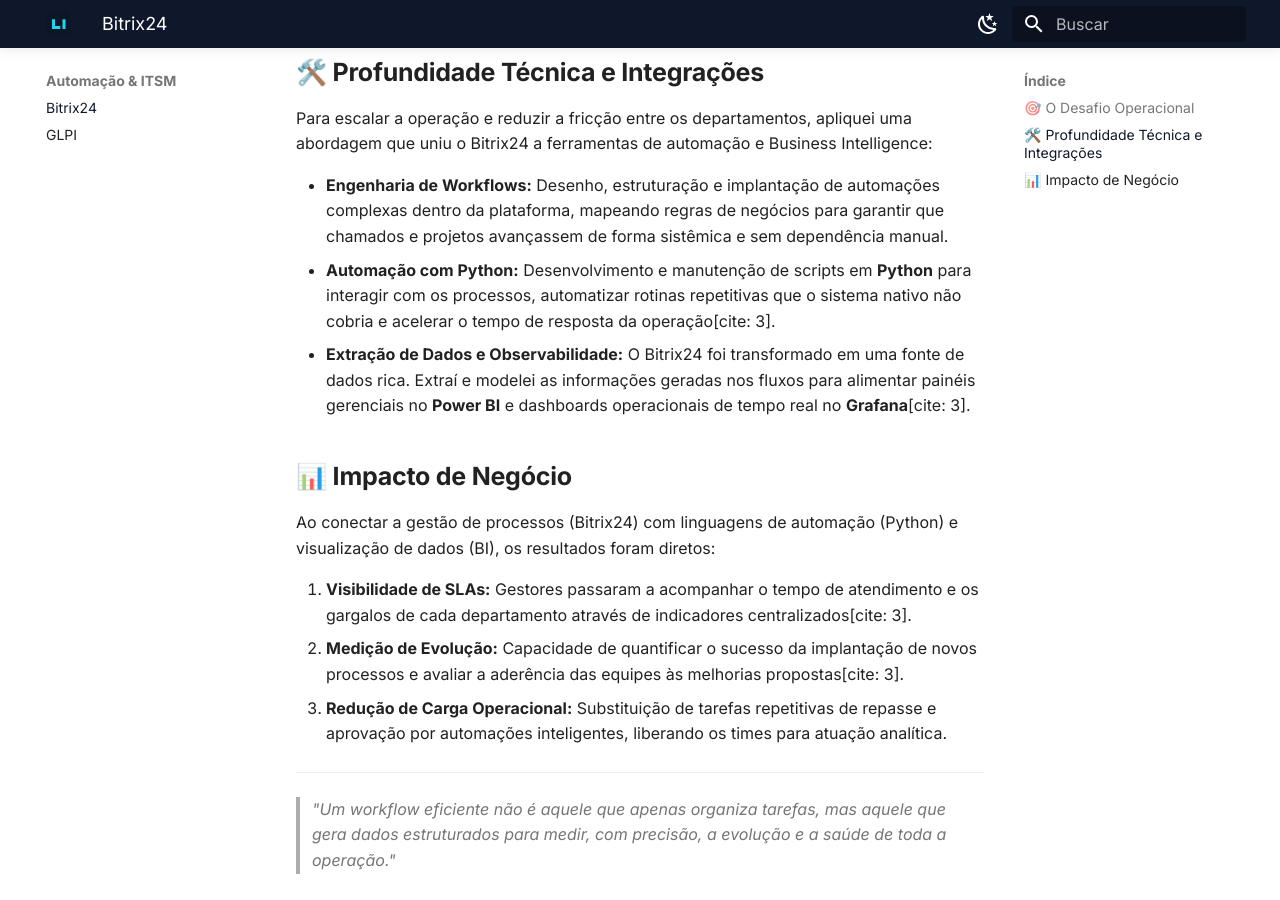
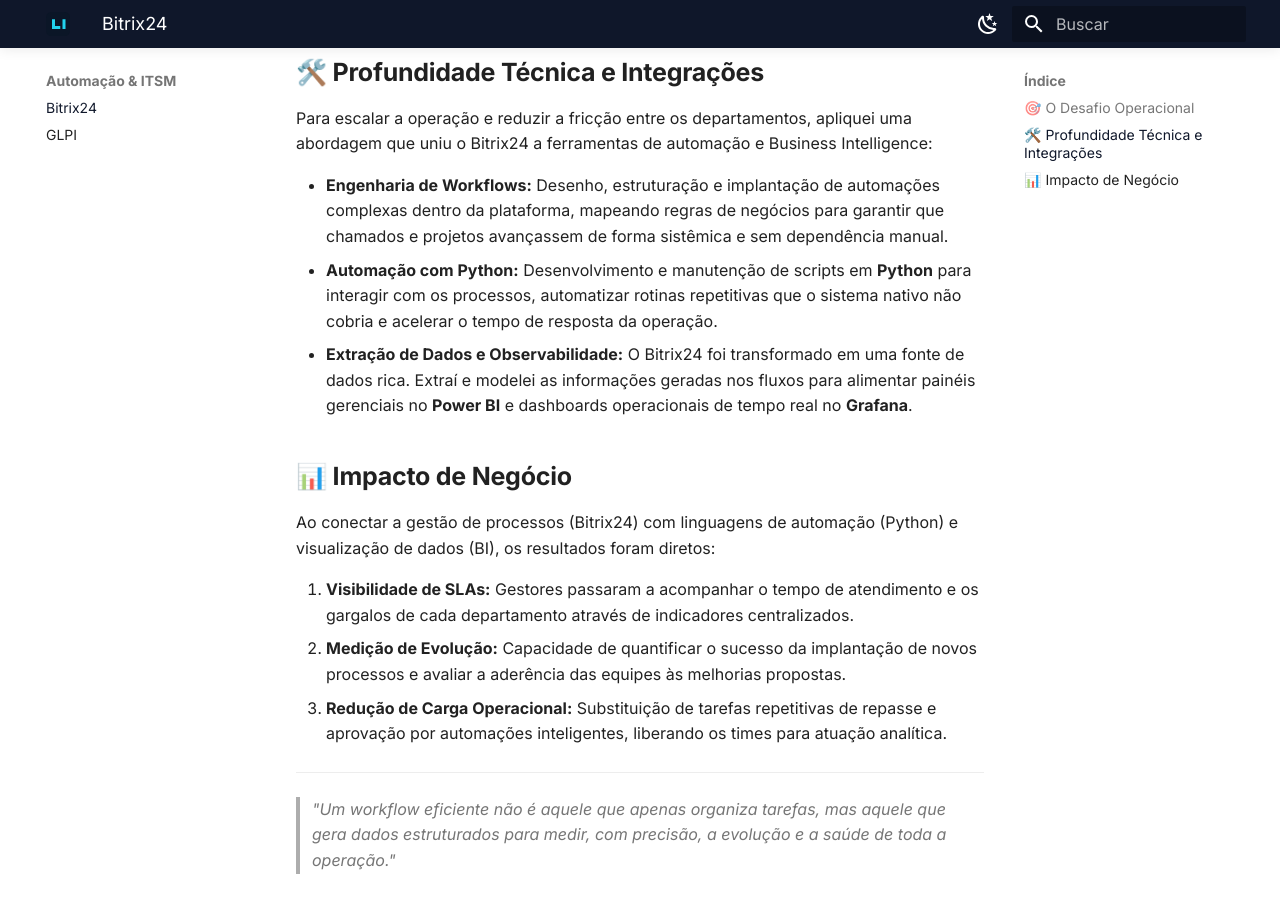
Before and after one commit to Allanao88/portfolio-docs, an MkDocs documentation site: the page built from docs/crm/bitrix24.md, in a window 1280 px wide and 900 px high, scrolled down 602 px. Built offline with MkDocs 1.6.1 and Material for MkDocs 9.7.7, drawn with Linux system fonts in a browser that asks for light colours.

Commit message:
Fix formatting and remove citations in Bitrix24 doc

```diff
--- a/docs/crm/bitrix24.md
+++ b/docs/crm/bitrix24.md
@@ -13,15 +13,15 @@
 Para escalar a operação e reduzir a fricção entre os departamentos, apliquei uma abordagem que uniu o Bitrix24 a ferramentas de automação e Business Intelligence:
 
 * **Engenharia de Workflows:** Desenho, estruturação e implantação de automações complexas dentro da plataforma, mapeando regras de negócios para garantir que chamados e projetos avançassem de forma sistêmica e sem dependência manual.
-* **Automação com Python:** Desenvolvimento e manutenção de scripts em **Python** para interagir com os processos, automatizar rotinas repetitivas que o sistema nativo não cobria e acelerar o tempo de resposta da operação[cite: 3].
-* **Extração de Dados e Observabilidade:** O Bitrix24 foi transformado em uma fonte de dados rica. Extraí e modelei as informações geradas nos fluxos para alimentar painéis gerenciais no **Power BI** e dashboards operacionais de tempo real no **Grafana**[cite: 3].
+* **Automação com Python:** Desenvolvimento e manutenção de scripts em **Python** para interagir com os processos, automatizar rotinas repetitivas que o sistema nativo não cobria e acelerar o tempo de resposta da operação.
+* **Extração de Dados e Observabilidade:** O Bitrix24 foi transformado em uma fonte de dados rica. Extraí e modelei as informações geradas nos fluxos para alimentar painéis gerenciais no **Power BI** e dashboards operacionais de tempo real no **Grafana**.
 
 ## 📊 Impacto de Negócio
 
 Ao conectar a gestão de processos (Bitrix24) com linguagens de automação (Python) e visualização de dados (BI), os resultados foram diretos:
 
-1. **Visibilidade de SLAs:** Gestores passaram a acompanhar o tempo de atendimento e os gargalos de cada departamento através de indicadores centralizados[cite: 3].
-2. **Medição de Evolução:** Capacidade de quantificar o sucesso da implantação de novos processos e avaliar a aderência das equipes às melhorias propostas[cite: 3].
+1. **Visibilidade de SLAs:** Gestores passaram a acompanhar o tempo de atendimento e os gargalos de cada departamento através de indicadores centralizados.
+2. **Medição de Evolução:** Capacidade de quantificar o sucesso da implantação de novos processos e avaliar a aderência das equipes às melhorias propostas.
 3. **Redução de Carga Operacional:** Substituição de tarefas repetitivas de repasse e aprovação por automações inteligentes, liberando os times para atuação analítica.
 
 ---
```
